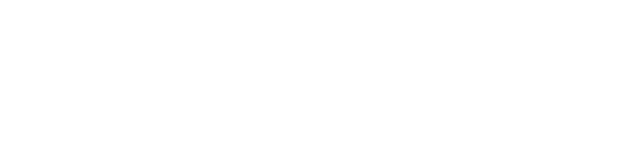
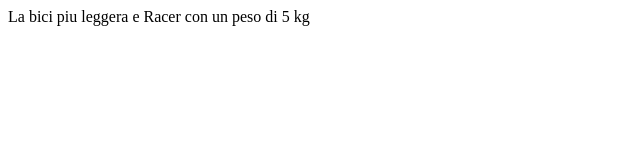
Before and after one commit to gaetano-94/js-snack-es6, a plain HTML site: page snack1/index.html in a window 1280 px wide. Shown: the whole page, without its empty margins (0-640 px from the left). Drawn offline with Linux system fonts and the light colour scheme.

Commit message:
fix: stampare sul dom

```diff
--- a/snack1/index.html
+++ b/snack1/index.html
@@ -6,6 +6,7 @@
     <title>Snack 1</title>
   </head>
   <body>
+    <div id="output"></div>
     <!-- MY JS -->
     <script type="module" src="script.js"></script>
     <!-- /MY JS -->
--- a/snack1/script.js
+++ b/snack1/script.js
@@ -24,11 +24,11 @@
 ];
 
 //trovare la bici con il peso minore
-const biciLeggera = biciclettaDaCorsa.reduce((minBici, bici) =>
-  bici.peso < minBici.peso ? bici : minBici
+const { nome, peso } = biciclettaDaCorsa.reduce(
+  (min, bici) => (bici.peso < min.peso ? bici : min),
+  biciclettaDaCorsa[0]
 );
 
-//stampare la bici piu leggera
-console.log(
-  `la bici piu leggera e ${biciLeggera.nome} con un peso di ${biciLeggera.peso} kg`
-);
+//stampare la bici piu leggera sul DOM
+const output = document.getElementById('output');
+output.innerHTML = `La bici piu leggera e ${nome} con un peso di ${peso} kg`;
```
